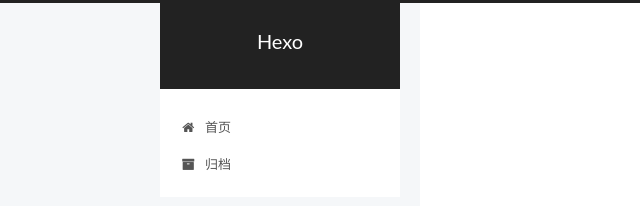
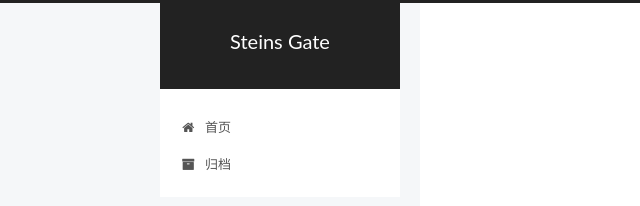
Before and after one commit to LaoBodsl/LaoBodsl.github.io, a plain HTML site: page index.html in a window 1280 px wide. Shown: the top 206 px of the page, 0-640 px from the left. Drawn offline with Linux system fonts and the light colour scheme.

Commit message:
Site updated: 2019-01-05 16:09:08

```diff
--- a/css/main.css
+++ b/css/main.css
@@ -1823,7 +1823,7 @@
   width: 4px;
   height: 4px;
   border-radius: 50%;
-  background: #ed2dab;
+  background: #495d90;
 }
 .links-of-blogroll {
   font-size: 13px;
--- a/index.html
+++ b/index.html
@@ -81,13 +81,13 @@
 
 <meta name="description" content="This is my personal blog">
 <meta property="og:type" content="website">
-<meta property="og:title" content="Hexo">
+<meta property="og:title" content="Steins Gate">
 <meta property="og:url" content="http://yoursite.com/index.html">
-<meta property="og:site_name" content="Hexo">
+<meta property="og:site_name" content="Steins Gate">
 <meta property="og:description" content="This is my personal blog">
 <meta property="og:locale" content="zh-Hans">
 <meta name="twitter:card" content="summary">
-<meta name="twitter:title" content="Hexo">
+<meta name="twitter:title" content="Steins Gate">
 <meta name="twitter:description" content="This is my personal blog">
 
 
@@ -124,7 +124,7 @@
 
 
 
-  <title>Hexo</title>
+  <title>Steins Gate</title>
 
 
 
@@ -155,7 +155,7 @@
     <div class="custom-logo-site-title">
       <a href="/" class="brand" rel="start">
         <span class="logo-line-before"><i></i></span>
-        <span class="site-title">Hexo</span>
+        <span class="site-title">Steins Gate</span>
         <span class="logo-line-after"><i></i></span>
       </a>
     </div>
@@ -241,7 +241,7 @@
     </span>
 
     <span hidden itemprop="publisher" itemscope="" itemtype="http://schema.org/Organization">
-      <meta itemprop="name" content="Hexo">
+      <meta itemprop="name" content="Steins Gate">
     </span>
 
 
@@ -360,7 +360,7 @@
     </span>
 
     <span hidden itemprop="publisher" itemscope="" itemtype="http://schema.org/Organization">
-      <meta itemprop="name" content="Hexo">
+      <meta itemprop="name" content="Steins Gate">
     </span>
 
 
```
Also changed, not shown: 2019/01/05/hello-world/index.html (+4 -4 lines), 2019/01/05/postName/index.html (+4 -4 lines), archives/2019/01/index.html (+5 -5 lines), archives/2019/index.html (+5 -5 lines), archives/index.html (+5 -5 lines).
